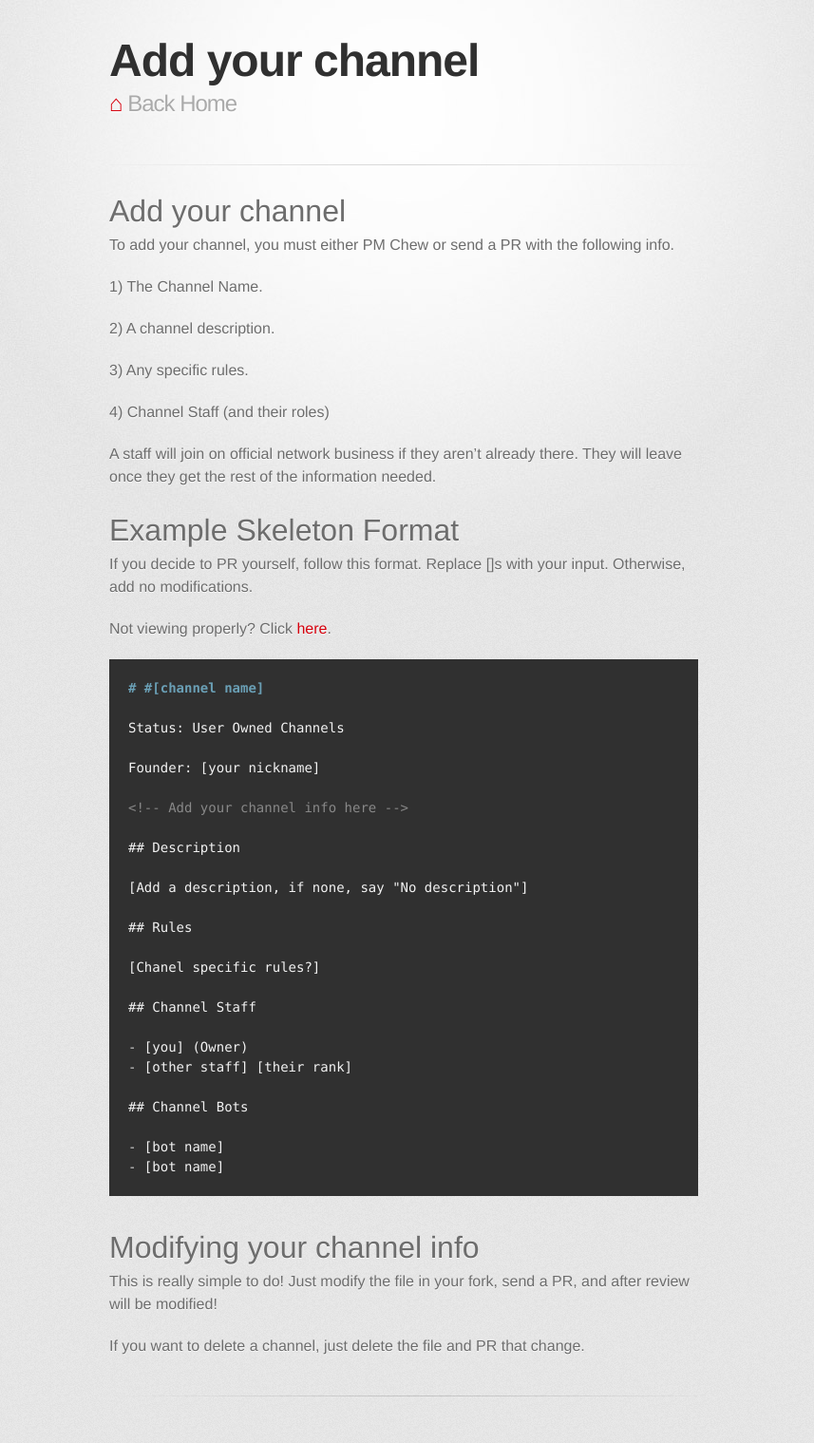
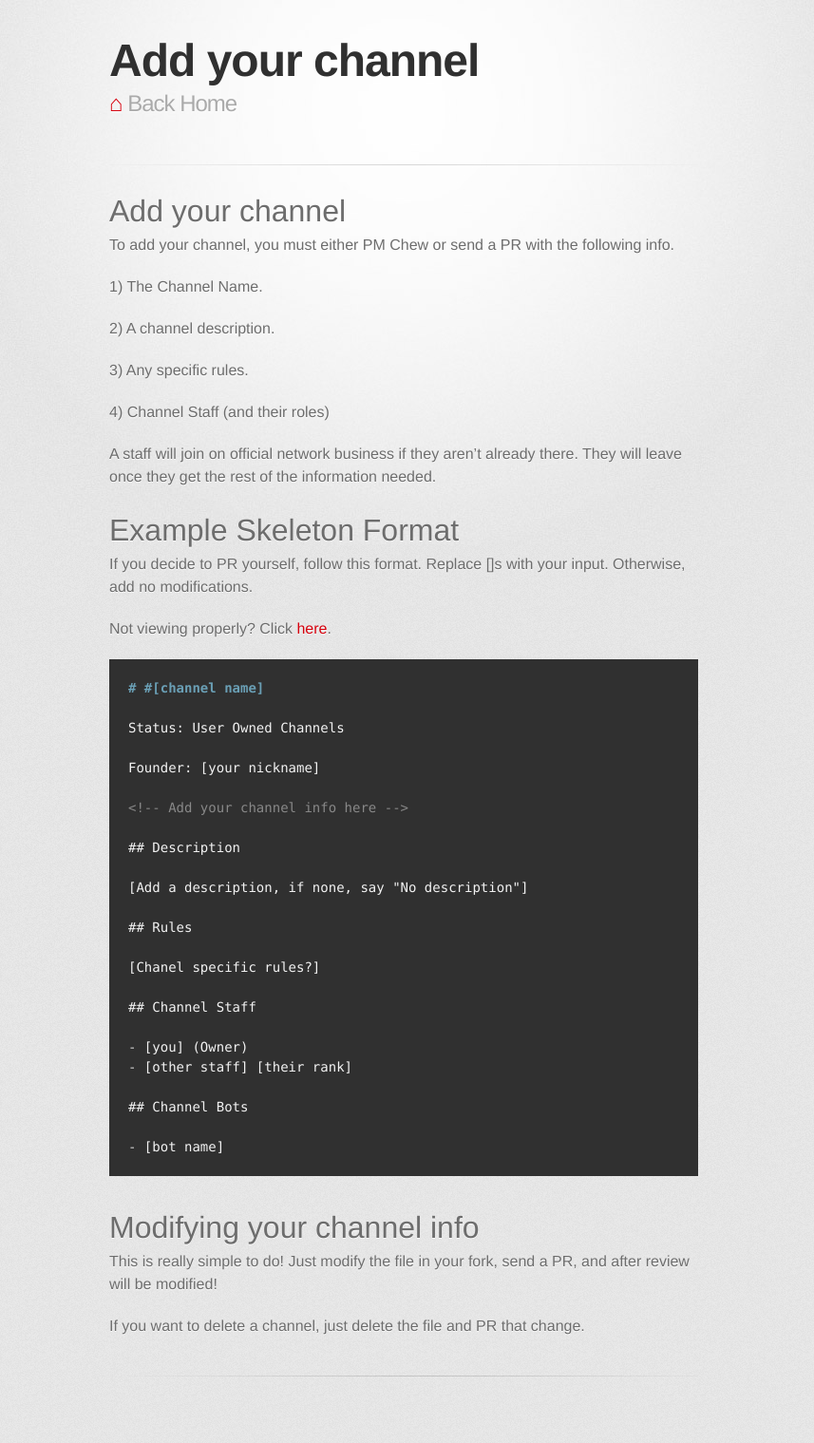
Before and after one commit to ChewChat/chew.chat, a Jekyll site: the page built from info/addchannel.md, in a window 1280 px wide. Shown: the whole page at 95% size, without its empty margins (215-1072 px from the left). Built offline with Jekyll 4.4.1, drawn with Linux system fonts in a browser that asks for light colours; some web fonts are replaced; our own code applies the rules of GitHub Pages for plain Markdown files; after the commit the page ends 1498 px from its top, so only the background shows below that.

Commit message:
Updated ammount of [bot name]s

````diff
--- a/info/addchannel.md
+++ b/info/addchannel.md
@@ -43,7 +43,6 @@ Founder: [your nickname]
 ## Channel Bots
 
 - [bot name]
-- [bot name]
 ```
 
 # Modifying your channel info
````
